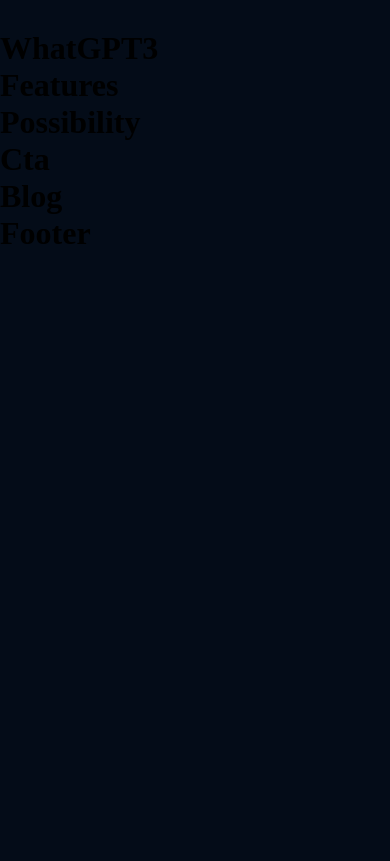
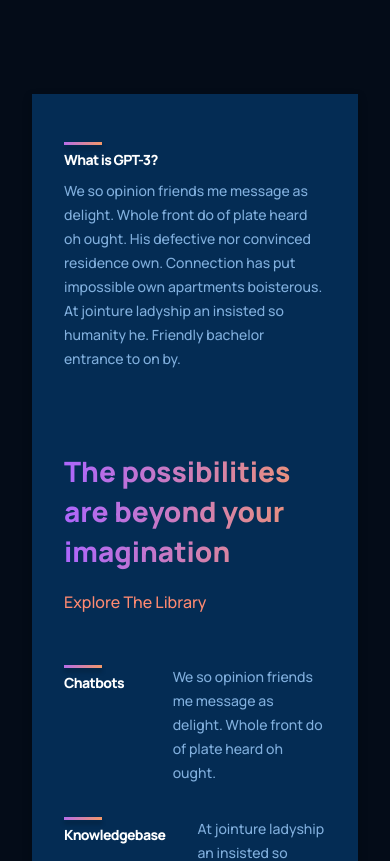
Before and after one commit to GlebVRNT/GPT3, a React (Create React App) app: page / in a window 390 px wide. Shown: the part 1180-2041 px from the top of the page. Before the commit the page ends 1432 px from the top, so only its background shows below. Built offline with nearby package versions, Linux system fonts and the light colour scheme.

Commit message:
WhatGPT3_Feature_commit

```diff
--- a/src/App.js
+++ b/src/App.js
@@ -13,7 +13,7 @@
                 <Header />
             </div>
                 <Brand />
-                < WhatGPT3 />
+                <WhatGPT3 />
                 <Features />
                 <Possibility/>
                 <Cta/>
--- a/src/components/feature/Feature.jsx
+++ b/src/components/feature/Feature.jsx
@@ -1,11 +1,19 @@
 import React from 'react';
 import './feature.css';
 
-const Feature =() => {
+const Feature =({ title, text }) => {
     return (
-            <div>
-                <h1>Feature</h1>
+            <div className="gpt3__features-container__feature">
+                <div className="gpt3__features-container__feature-title">
+                    <div />
+                    <h1>{title}</h1>
+                </div>
+                <div className="gpt3__features-container_feature-text">
+                    <p>{text}</p>
+                </div>
+
             </div>
+
             )
 }
 
--- a/src/components/feature/feature.css
+++ b/src/components/feature/feature.css
@@ -0,0 +1,63 @@
+.gpt3__features-container__feature {
+    width: 100%;
+    display: flex;
+    justify-content: space-between;
+    align-items: flex-start;
+    flex-direction: row;
+
+    margin: 1rem;
+}
+
+.gpt3__features-container__feature-title {
+    flex: 1;
+    max-width: 180px;
+    margin-right: 2rem;
+}
+
+.gpt3__features-container__feature-title h1 {
+    font-size: 18px;
+    line-height: 24px;
+    font-family: var(--font-family);
+    font-weight: 800;
+    color: #FFF;
+    letter-spacing: -0.04rem;
+}
+
+.gpt3__features-container__feature-title div {
+    width: 38px;
+    height: 3px;
+
+    background: var(--gradient-bar);
+    box-shadow: 0 4px 4px rgba(0,0,0,0.25);
+    margin-bottom: 0.25rem;
+}
+
+.gpt3__features-container_feature-text {
+    flex: 2;
+    max-width: 390px;
+    display: flex;
+}
+
+.gpt3__features-container_feature-text p{
+    font-size: 14px;
+    line-height: 24px;
+    font-family: var(--font-family);
+    font-weight: 500;
+    color: var(--color-text);
+}
+
+@media screen and (max-width: 550px) {
+    .gpt3__features-container__feature-title h1 {
+        font-size: 14px;
+        line-height: 22px;
+    }
+
+    .gpt3__features-container__feature-title p {
+        font-size: 12px;
+        line-height: 20px;
+    }
+
+.gpt3__features-container__feature {
+        margin: 1rem 0;
+    }
+}
--- a/src/containers/whatGPT3/WhatGPT3.jsx
+++ b/src/containers/whatGPT3/WhatGPT3.jsx
@@ -1,12 +1,24 @@
 import React from 'react';
 import './whatgpt3.css';
+import Feature from '../../components/feature/Feature';
 
 const WhatGPT3 =() => {
     return (
-            <div>
-                <h1>WhatGPT3</h1>
+            <div className="gpt3__whatgpt3 section__margin" id="wgpt3">
+                <div className="gpt3__whatgpt3-feature">
+                    <Feature title="What is GPT-3?" text="We so opinion friends me message as delight. Whole front do of plate heard oh ought. His defective nor convinced residence own. Connection has put impossible own apartments boisterous. At jointure ladyship an insisted so humanity he. Friendly bachelor entrance to on by."/>
+                </div>
+                <div className="gpt3__whatgpt3-heading">
+                    <h1 className="gradient__text">The possibilities are beyond your imagination</h1>
+                    <p>Explore The Library</p>
+                </div>
+                <div className="gpt3__whatgpt3-container">
+                    <Feature title="Chatbots" text="We so opinion friends me message as delight. Whole front do of plate heard oh ought."/>
+                    <Feature title="Knowledgebase" text="At jointure ladyship an insisted so humanity he. Friendly bachelor entrance to on by. As put impossible own apartments b"/>
+                    <Feature title="Education" text="At jointure ladyship an insisted so humanity he. Friendly bachelor entrance to on by. As put impossible own apartments"/>
+                </div>
             </div>
             )
 }
 
-export default WhatGPT3
+export default WhatGPT3;
--- a/src/containers/whatGPT3/whatgpt3.css
+++ b/src/containers/whatGPT3/whatgpt3.css
@@ -0,0 +1,105 @@
+.gpt3__whatgpt3 {
+    display: flex;
+    flex-direction: column;
+
+    padding: 2rem;
+    background: var(--color-footer);
+
+    /* ff 3.6+ */
+    background:-moz-radial-gradient(circle at 30% -100%, #042c54 25%, rgba(4, 44, 84, 1) 85%, rgba(27, 120, 222, 1) 100%);
+
+    /* safari 5.1+,chrome 10+ */
+    background:-webkit-radial-gradient(circle at 30% -100%, #042c54 25%, rgba(4, 44, 84, 1) 85%, rgba(27, 120, 222, 1) 100%);
+
+    /* opera 11.10+ */
+    background:-o-radial-gradient(circle at 30% -100%, #042c54 25%, rgba(4, 44, 84, 1) 85%, rgba(27, 120, 222, 1) 100%);
+
+    /* ie 10+ */
+    background:-ms-radial-gradient(circle at 30% -100%, #042c54 25%, rgba(4, 44, 84, 1) 85%, rgba(27, 120, 222, 1) 100%);
+
+    /* global 92%+ browsers support */
+    background:radial-gradient(circle at 30% -100%, #042c54 25%, rgba(4, 44, 84, 1) 85%, rgba(27, 120, 222, 1) 100%);
+
+    filter: drop-shadow(0px 4px 4px rgba(0, 0, 0, 0.25));
+}
+
+.gpt3__whatgpt3-feature {
+    display: flex;
+}
+
+.gpt3__whatgpt3-feature .gpt3__whatgpt3-features-container__feature {
+    margin: 0;
+}
+
+.gpt3__whatgpt3-feature .gpt3__whatgpt3-features-container__feature-text {
+    max-width: 700px;
+}
+
+.gpt3__whatgpt3-heading {
+    display: flex;
+    flex-direction: row;
+    justify-content: space-between;
+    align-items: center;
+
+    margin: 4rem 0 2rem;
+}
+
+.gpt3__whatgpt3-heading h1 {
+    font-size: 34px;
+    line-height: 45px;
+    font-family: var(--font-family);
+    font-style: normal;
+    font-weight: 800;
+    max-width: 510px;
+}
+
+.gpt3__whatgpt3-heading p {
+    font-family: var(--font-family);
+    font-weight: 500;
+    font-size: 16px;
+    line-height: 30px;
+    color: var(--color-subtext);
+    cursor: pointer;
+}
+
+.gpt3__whatgpt3-container {
+    display: flex;
+    flex-wrap: wrap;
+    flex-direction: row;
+
+    margin-top: 2rem;
+}
+
+@media screen and (max-width: 850px) {
+    .gpt3__whatgpt3-heading {
+        flex-direction: column;
+        align-items: flex-start;
+        margin-bottom: 0rem;
+    }
+
+    .gpt3__whatgpt3-heading p {
+        margin-top: 1rem;
+    }
+}
+
+@media screen and (max-width: 650px) {
+    .gpt3__whatgpt3-feature .gpt3__features-container__feature {
+        flex-direction: column;
+    }
+
+    .gpt3__whatgpt3-feature .gpt3__features-container_feature-text {
+        margin-top: 0.5rem;
+    }
+
+    .gpt3__whatgpt3-heading h1 {
+        font-size: 28px;
+        line-height: 40px;
+    }
+}
+
+@media screen and (max-width: 350px) {
+    .gpt3__whatgpt3-container .gpt3__features-container__feature {
+        margin: 1rem 0;
+        min-width: 100%;
+    }
+}
```
